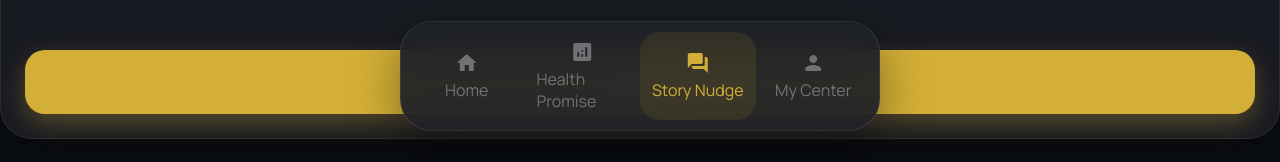
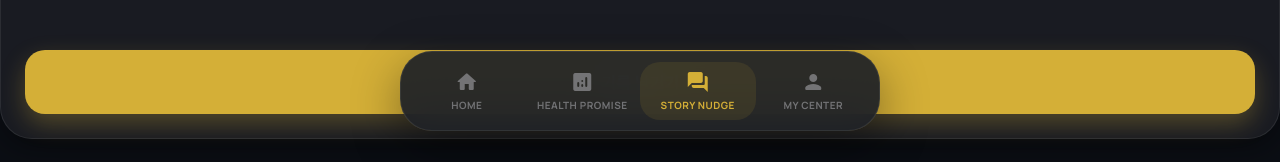
Before and after one commit to vivakhh/vivakhh, a website: page 01_YakMate_App/community.html in a window 1280 px wide. Shown: the part 645-807 px from the top of the page. Drawn offline with Linux system fonts and the light colour scheme; no server answers.

Commit message:
fix nav-label class

```diff
--- a/01_YakMate_App/community.html
+++ b/01_YakMate_App/community.html
@@ -249,19 +249,19 @@ body.light-mode .nav-item {
 <nav class="nav-bar">
         <a href="dashboard.html" class="nav-item">
             <span class="material-icons-round">home</span>
-            <span>Home</span>
+            <span class="nav-label">Home</span>
         </a>
         <a href="stats.html" class="nav-item">
             <span class="material-icons-round">analytics</span>
-            <span>Health Promise</span>
+            <span class="nav-label">Health Promise</span>
         </a>
         <a href="community.html" class="nav-item active">
             <span class="material-icons-round">forum</span>
-            <span>Story Nudge</span>
+            <span class="nav-label">Story Nudge</span>
         </a>
         <a href="settings.html" class="nav-item">
             <span class="material-icons-round">person</span>
-            <span>My Center</span>
+            <span class="nav-label">My Center</span>
         </a>
     </nav>
 
```
Also changed, not shown: 01_YakMate_App/dashboard.html (+4 -4 lines), 01_YakMate_App/settings.html (+4 -4 lines).
